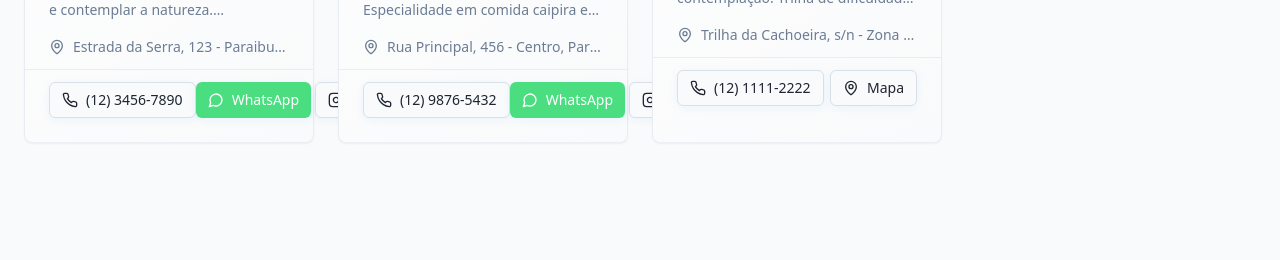
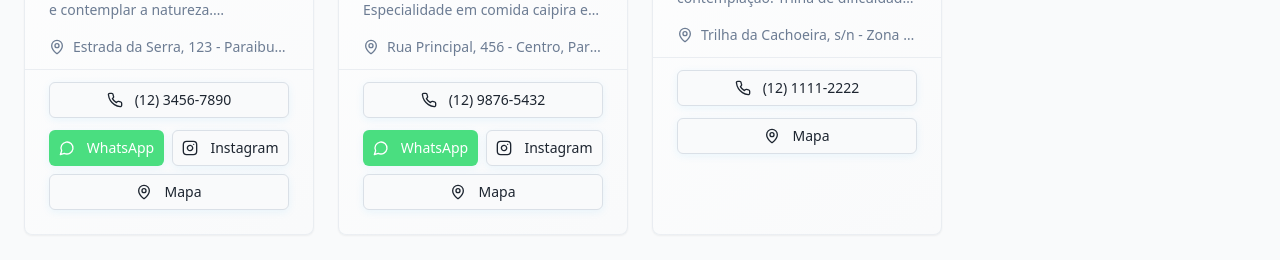
Before and after one commit to SAlejandroGarrido/anunciompv, a React (Vite) app: page / in a window 1280 px wide. Shown: the part 519-779 px from the top of the page. Built offline with nearby package versions, Linux system fonts and the light colour scheme.

Commit message:
Fix: Adjust icon placement

```diff
--- a/src/components/AdvertisementCard.tsx
+++ b/src/components/AdvertisementCard.tsx
@@ -133,26 +133,28 @@ const AdvertisementCard = ({ advertisement, onEdit, onDelete, onToggleStatus }:
       </CardContent>
 
       <CardFooter className="pt-3 border-t border-border/50">
-        <div className="flex items-center justify-between w-full">
-          <div className="flex gap-2">
+        <div className="flex flex-col gap-3 w-full">
+          <div className="flex items-center gap-2">
             <Button
               variant="outline"
               size="sm"
               onClick={() => window.open(`tel:${advertisement.phone}`, '_self')}
+              className="flex-1"
             >
-              <Phone className="h-3 w-3" />
+              <Phone className="h-3 w-3 mr-1" />
               {advertisement.phone}
             </Button>
           </div>
 
-          <div className="flex gap-1">
+          <div className="flex gap-2 flex-wrap">
             {advertisement.whatsapp && (
               <Button
                 variant="success"
                 size="sm"
                 onClick={handleWhatsApp}
+                className="flex-1 min-w-[100px]"
               >
-                <MessageCircle className="h-3 w-3" />
+                <MessageCircle className="h-3 w-3 mr-1" />
                 WhatsApp
               </Button>
             )}
@@ -162,8 +164,9 @@ const AdvertisementCard = ({ advertisement, onEdit, onDelete, onToggleStatus }:
                 variant="outline"
                 size="sm"
                 onClick={handleInstagram}
+                className="flex-1 min-w-[100px]"
               >
-                <Instagram className="h-3 w-3" />
+                <Instagram className="h-3 w-3 mr-1" />
                 Instagram
               </Button>
             )}
@@ -172,8 +175,9 @@ const AdvertisementCard = ({ advertisement, onEdit, onDelete, onToggleStatus }:
               variant="outline"
               size="sm"
               onClick={handleLocation}
+              className="flex-1 min-w-[100px]"
             >
-              <MapPin className="h-3 w-3" />
+              <MapPin className="h-3 w-3 mr-1" />
               Mapa
             </Button>
           </div>
```
